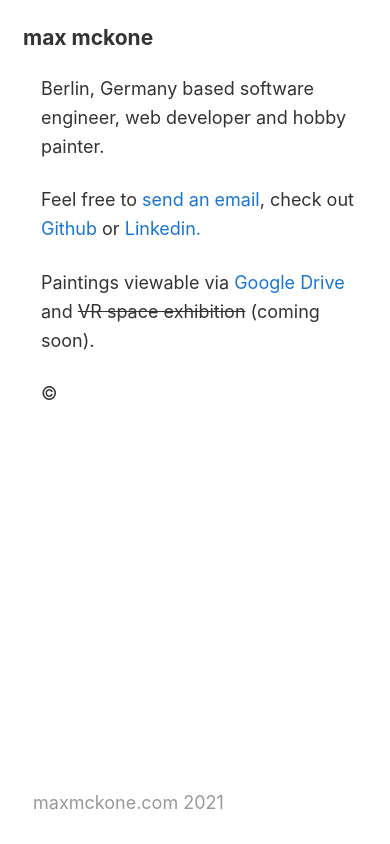
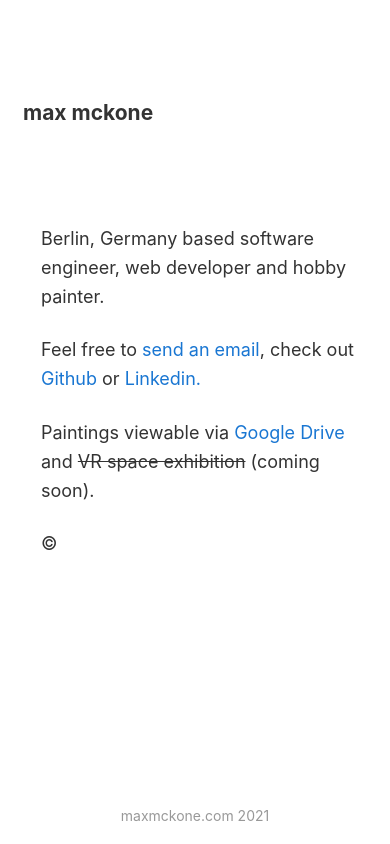
Before and after one commit to Max-McKone/maxmckone.com, an Angular app: page / in a window 390 px wide. Built offline with nearby package versions, Linux system fonts and the light colour scheme.

Commit message:
mobile update

```diff
--- a/src/app/app.component.css
+++ b/src/app/app.component.css
@@ -71,12 +71,13 @@
   }
 
   .footer {
-    position: absolute;
+    position: fixed;
+    margin-bottom: 30px;
+    left: 0;
     bottom: 0;
     width: 100%;
-    height: 80px;
-    line-height: 40px;
-    opacity: 0.5;
+    text-align: center;
+    opacity: 50%
   }
 
   .spacer {
@@ -98,8 +99,8 @@
     h4,
     h5,
     h6 {
-      margin-top: 25px;
-      margin-bottom: 10px;
+      margin-top: 100px;
+      margin-bottom: 100px;
       margin-left: 15px;
       display: flex;
       font-size: 21px;
@@ -127,12 +128,13 @@
     }
 
     .footer {
-      position: absolute;
+      position: fixed;
+      margin-bottom: 20px;
+      left: 0;
       bottom: 0;
       width: 100%;
-      height: 80px;
-      line-height: 40px;
-      opacity: 0.5;
+      text-align: center;
+      opacity: 50%
     }
 
     .spacer {
@@ -154,8 +156,8 @@
     h4,
     h5,
     h6 {
-      margin-top: 25px;
-      margin-bottom: 10px;
+      margin-top: 100px;
+      margin-bottom: 100px;
       margin-left: 15px;
       display: flex;
       font-size: 21px;
@@ -183,12 +185,13 @@
     }
 
     .footer {
-      position: absolute;
+      position: fixed;
+      margin-bottom: 20px;
+      left: 0;
       bottom: 0;
       width: 100%;
-      height: 80px;
-      line-height: 40px;
-      opacity: 0.5;
+      text-align: center;
+      opacity: 50%
     }
 
     .spacer {
--- a/src/app/app.component.html
+++ b/src/app/app.component.html
@@ -12,6 +12,4 @@
   <p>©</p>
 </body>
 
-<footer class="footer">
-  <p>maxmckone.com 2021</p>
-</footer>
+<footer class="footer">maxmckone.com 2021</footer>
```
